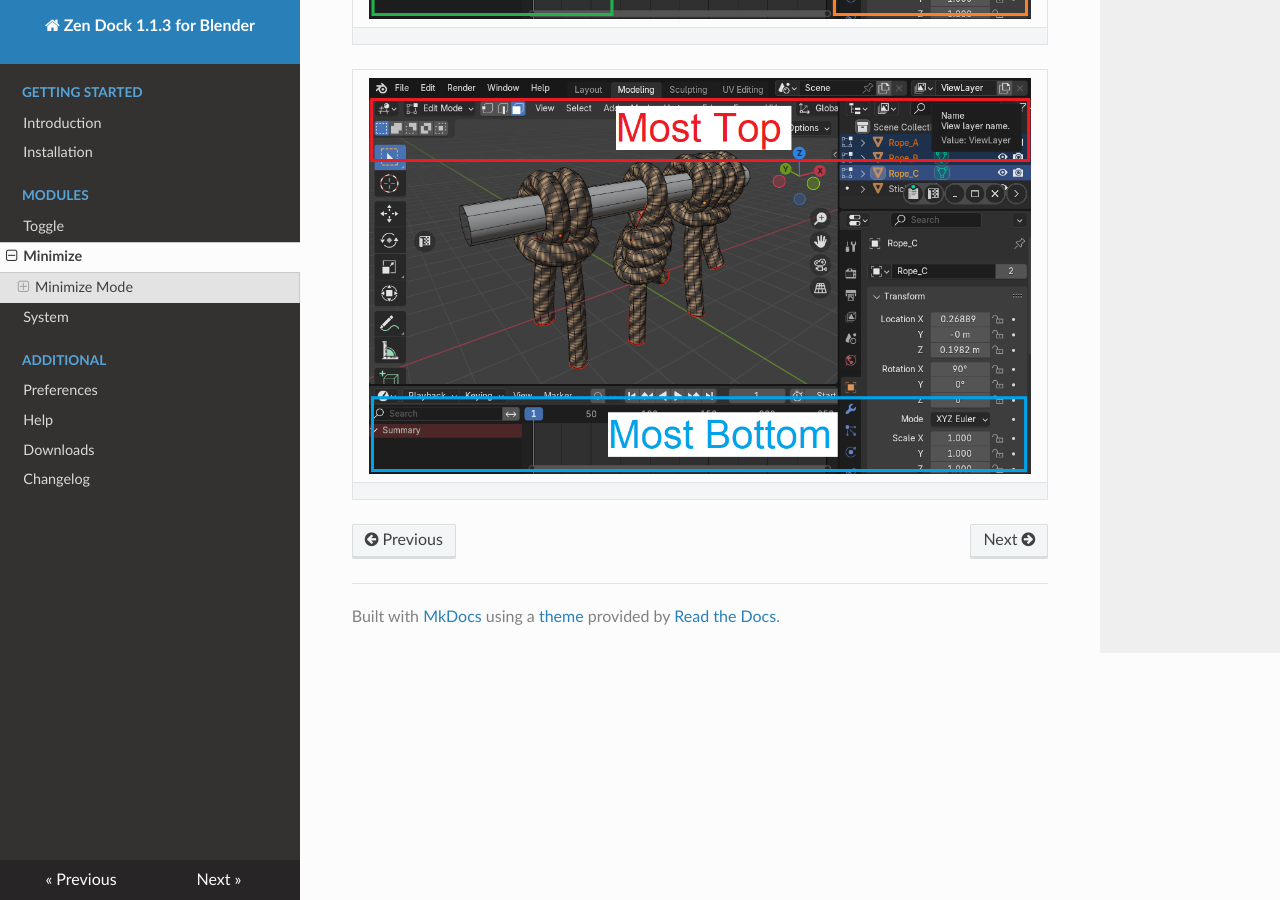
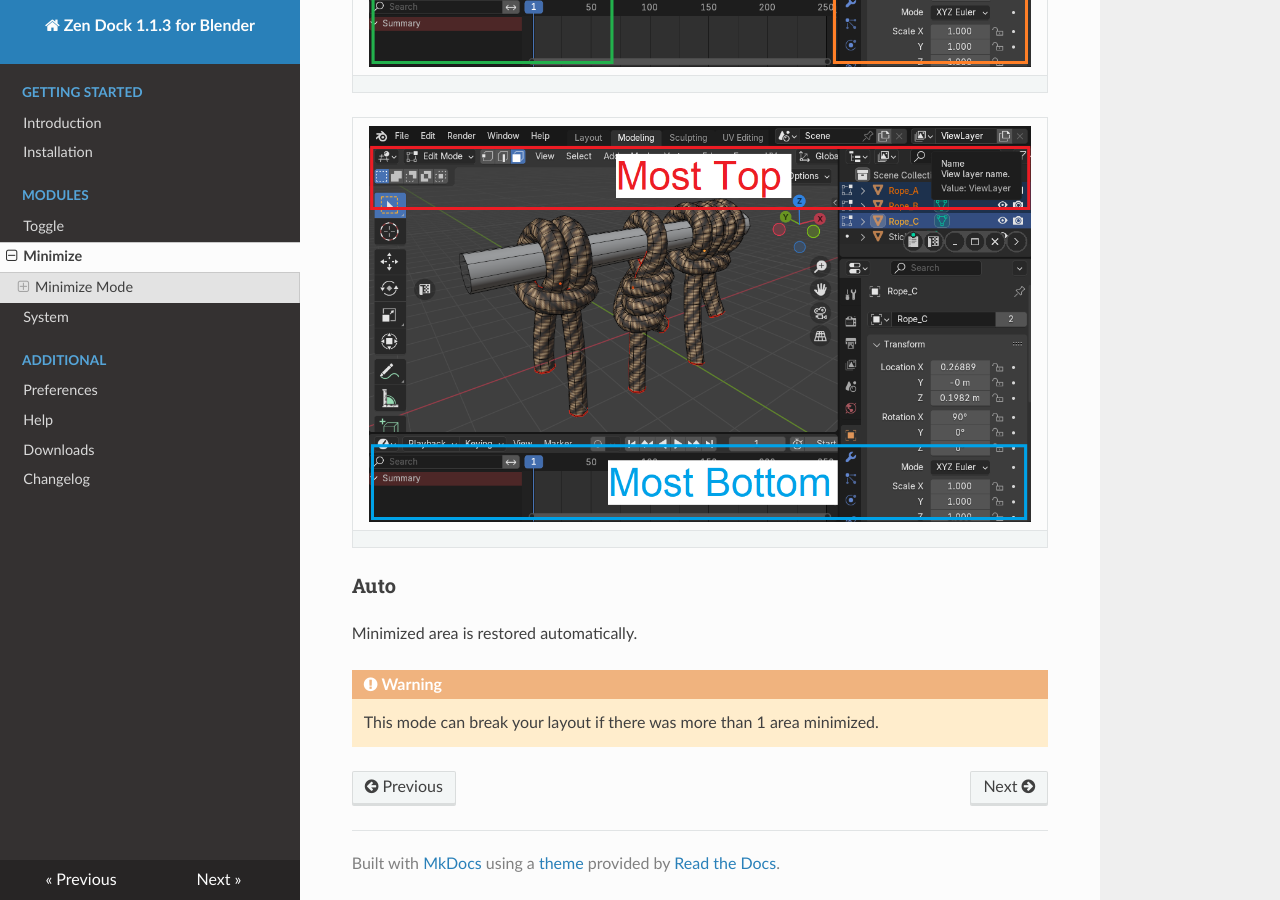
Before and after one commit to ZenMastersTeam/Zen-Dock, an MkDocs documentation site: the page built from mkdocs/min_restore.md, in a window 1280 px wide and 900 px high, scrolled down 3052 px. Built offline with MkDocs 1.6.1, drawn with Linux system fonts in a browser that asks for light colours; nearby versions of some CDN libraries; some of the changed text lies outside the part shown.

Commit message:
auto restore mode

```diff
--- a/mkdocs/min_restore.md
+++ b/mkdocs/min_restore.md
@@ -8,6 +8,7 @@
     ![](img/screen/minimize_mode.png)
 
 ### Manual
+User selects where to restore minimized area.
 
 | ![](img/screen/minimize_restore_manual.gif) |
 |---|
@@ -43,3 +44,9 @@
 | ![](img/screen/area_direction_most_top_bottom.png) |
 |---|
 | |
+
+### Auto
+Minimized area is restored automatically.
+
+!!! Warning
+    This mode can break your layout if there was more than 1 area minimized.
```
Also changed, not shown: docs/min_restore/index.html (+9 -0 lines).
